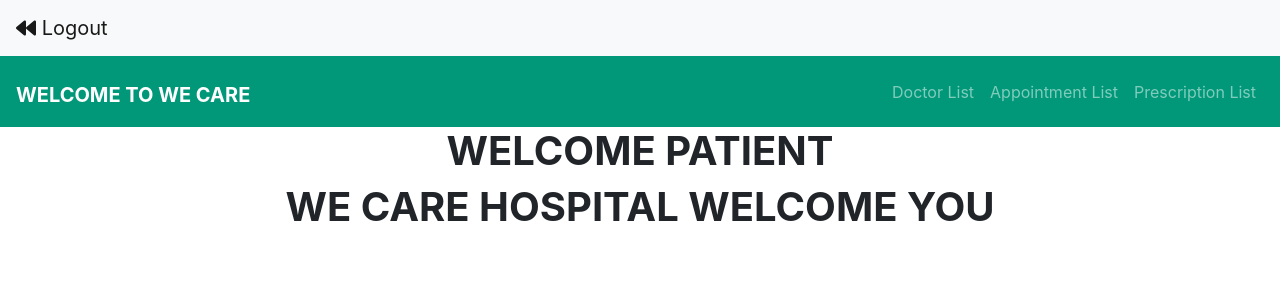
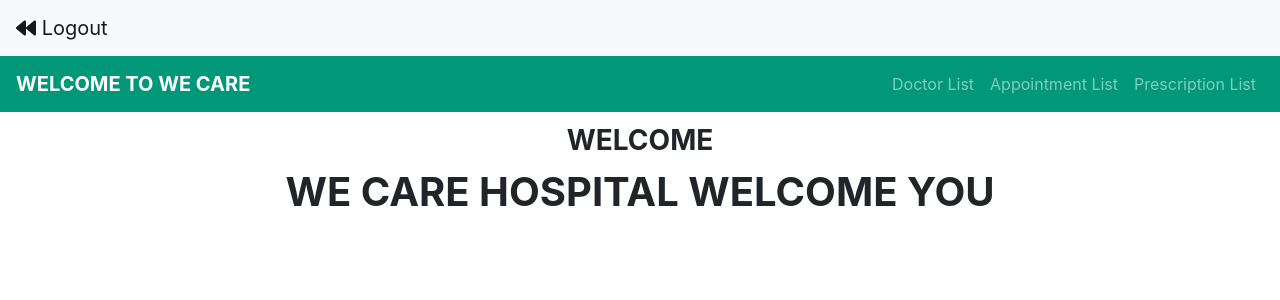
Before and after one commit to GanapathySubramanian/Hospital-Mangement-System-Updated-Version, a PHP site: page /patient/pat_home.php in a window 1280 px wide. Shown: the top 300 px of the page. Run offline with PHP 8.4, Linux system fonts and the light colour scheme; the visitor is signed in with stand-in values (Sample User, id 1); data comes from the database, SQL or seed files in the repository; data that the repository does not hold is empty; some libraries are stand-ins or nearby versions.

Commit message:
Update pat_home.php

```diff
--- a/patient/pat_home.php
+++ b/patient/pat_home.php
@@ -7,12 +7,7 @@
 
 	<!-- Nav Bar -->
 	<nav class="navbar navbar-expand-lg navbar-dark" style="background-color:#009879;">
-		<a class="navbar-brand font-weight-bold" href="">WELCOME TO WE CARE <span style="color:#ff568c;font-weight:bold;font-family:sans-serif; font-size:30px;">
-	   <?php
-
-		   echo $loggeduser_name;
-
-	    ?> </span></a>
+		<a class="navbar-brand font-weight-bold" href="">WELCOME TO WE CARE</a>
 		<button class="navbar-toggler" type="button" data-toggle="collapse" data-target="#navbarTogglerDemo01" aria-controls="navbarTogglerDemo01" aria-expanded="false" aria-label="Toggle navigation">
 		  <span class="navbar-toggler-icon"></span>
 		</button>
@@ -52,7 +47,12 @@
 
 	<div class="welcome-pat">
 		<center>
-			<h1 class="login_home-header1 font-weight-bold">WELCOME PATIENT</h1>
+			<p class="login_home-header1 h3 font-weight-bold">WELCOME <span class=" h1 text-warning font-weight-bold">
+	   <?php
+
+		   echo $loggeduser_name;
+
+	    ?> </span></p>
 			<h1 class="login_home-header2 font-weight-bold">WE CARE HOSPITAL WELCOME YOU</h1>
 		</center>
     </div>
```
